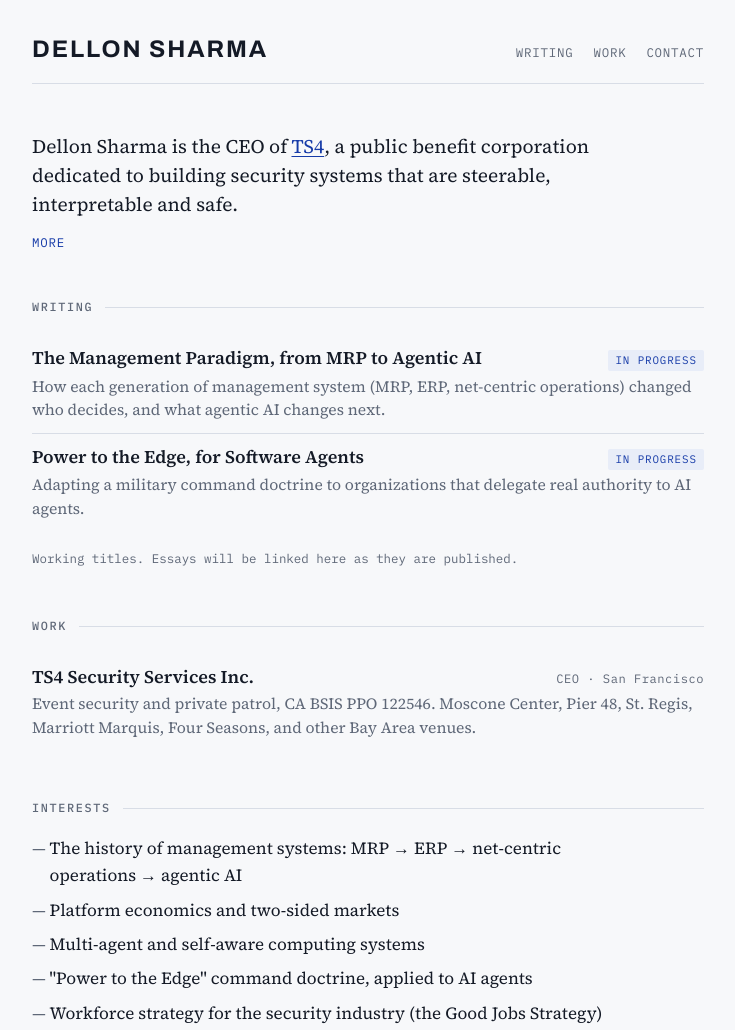
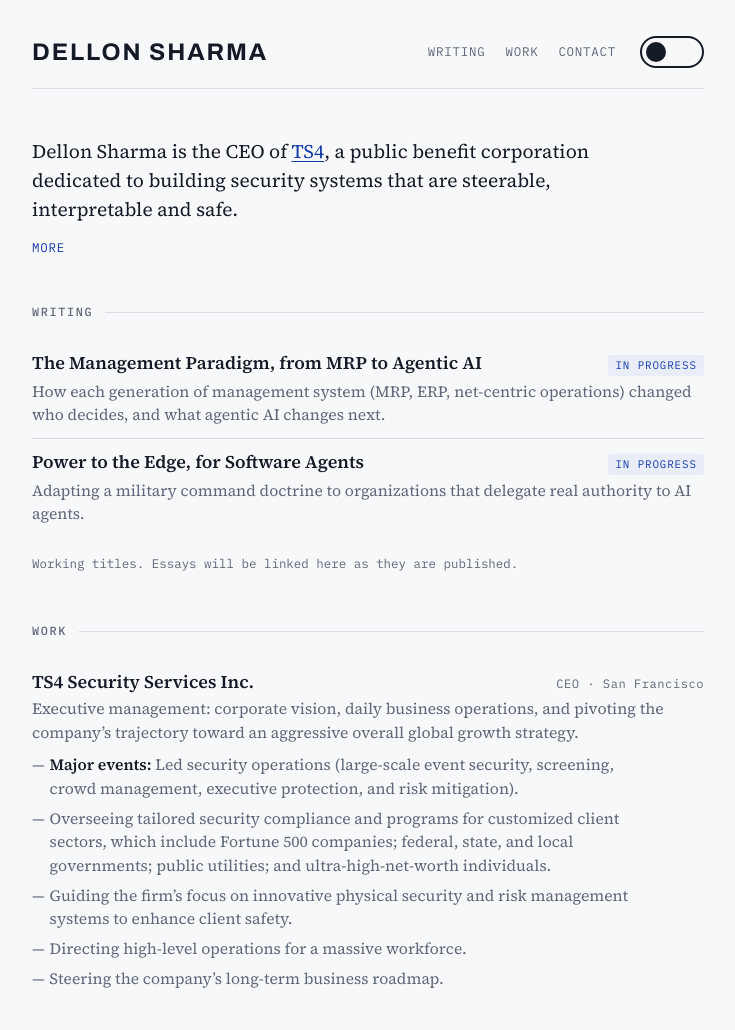
Before and after one commit to dellonsharma/dellonsharma.github.io, a plain HTML site: page index.html in a window 1280 px wide. Shown: the top 1030 px of the page, without its empty margins (272-1007 px from the left). Drawn offline with Linux system fonts and the light colour scheme.

Commit message:
Add dark-mode switch; expand TS4 role under Work
Pill-style theme toggle in the header (top right), remembers the
choice per browser and follows the system setting until used.
Work entry now carries the executive-management description.

Co-Authored-By: Claude Fable 5.1 <noreply@anthropic.com>
Claude-Session: https://claude.ai/code/session_01Tdd38K9P9jQgd2KLY5RU74

```diff
--- a/index.html
+++ b/index.html
@@ -32,6 +32,15 @@
 <link rel="preconnect" href="https://fonts.gstatic.com" crossorigin>
 <link rel="stylesheet" href="https://fonts.googleapis.com/css2?family=Archivo:wdth,wght@125,600;125,700&family=IBM+Plex+Mono:wght@400;500&family=Source+Serif+4:ital,opsz,wght@0,8..60,400;0,8..60,600;1,8..60,400&display=swap">
 
+<script>
+  (function () {
+    try {
+      var t = localStorage.getItem('theme');
+      if (t === 'dark' || t === 'light') document.documentElement.setAttribute('data-theme', t);
+    } catch (e) {}
+  })();
+</script>
+
 <script type="application/ld+json">
 {
   "@context": "https://schema.org",
@@ -62,7 +71,7 @@
     padding-bottom: env(safe-area-inset-bottom, 0px);
   }
   @media (prefers-color-scheme: dark) {
-    :root {
+    :root:not([data-theme="light"]) {
       --bg: #0F141C;
       --fg: #E7EAF0;
       --muted: #9AA3B5;
@@ -72,6 +81,16 @@
       --tag-bg: #1B2537;
       color-scheme: dark;
     }
+  }
+  :root[data-theme="dark"] {
+    --bg: #0F141C;
+    --fg: #E7EAF0;
+    --muted: #9AA3B5;
+    --rule: #273142;
+    --accent: #8AB0FF;
+    --accent-ink: #A9C4FF;
+    --tag-bg: #1B2537;
+    color-scheme: dark;
   }
 
   * { box-sizing: border-box; }
@@ -104,13 +123,13 @@
   .masthead {
     display: flex;
     flex-wrap: wrap;
-    align-items: baseline;
-    justify-content: space-between;
+    align-items: center;
     gap: 0.75rem 1.5rem;
     padding-block: 2.25rem 1.25rem;
     border-bottom: 1px solid var(--rule);
   }
   .nameplate {
+    flex: 1 1 auto;
     margin: 0;
     font-family: var(--font-display);
     font-stretch: 125%;
@@ -122,7 +141,44 @@
   }
   .nameplate a { color: var(--fg); text-decoration: none; }
   .nameplate a:hover { color: var(--accent); }
-  .masthead nav { display: flex; gap: 1.25rem; }
+  .masthead nav { display: flex; gap: 1.25rem; order: 2; }
+
+  /* Theme switch: pill track, round knob; knob left = light, right = dark */
+  .theme-toggle {
+    --tt-w: 64px;
+    --tt-h: 32px;
+    --tt-pad: 4px;
+    --tt-border: 2px;
+    order: 3;
+    position: relative;
+    flex: 0 0 auto;
+    width: var(--tt-w);
+    height: var(--tt-h);
+    padding: 0;
+    border: var(--tt-border) solid var(--fg);
+    border-radius: 999px;
+    background: var(--bg);
+    cursor: pointer;
+    -webkit-appearance: none;
+    appearance: none;
+  }
+  .theme-toggle::after {
+    content: "";
+    position: absolute;
+    top: var(--tt-pad);
+    left: var(--tt-pad);
+    width: calc(var(--tt-h) - 2 * var(--tt-border) - 2 * var(--tt-pad));
+    height: calc(var(--tt-h) - 2 * var(--tt-border) - 2 * var(--tt-pad));
+    border-radius: 50%;
+    background: var(--fg);
+    transform: translateX(0);
+  }
+  .theme-toggle[aria-checked="true"]::after {
+    transform: translateX(calc(var(--tt-w) - var(--tt-h)));
+  }
+  .theme-toggle:hover { border-color: var(--accent); }
+  .theme-toggle:hover::after { background: var(--accent); }
+  .theme-toggle .sr { position: absolute; width: 1px; height: 1px; overflow: hidden; clip: rect(0 0 0 0); white-space: nowrap; }
   .masthead nav a {
     font-family: var(--font-mono);
     font-size: 0.78rem;
@@ -173,7 +229,7 @@
   }
 
   .list { list-style: none; margin: 0; padding: 0; display: flex; flex-direction: column; }
-  .list li {
+  .list > li {
     display: grid;
     grid-template-columns: minmax(0, 1fr) auto;
     align-items: baseline;
@@ -182,7 +238,7 @@
     padding-block: 0.7rem;
     border-bottom: 1px solid var(--rule);
   }
-  .list li:last-child { border-bottom: 0; }
+  .list > li:last-child { border-bottom: 0; }
   .list .title { font-size: 1.12rem; font-weight: 600; line-height: 1.35; text-wrap: balance; min-width: 0; }
   .list .title a { text-decoration: none; color: var(--fg); }
   .list .title a:hover { color: var(--accent); text-decoration: underline; }
@@ -195,6 +251,9 @@
     font-variant-numeric: tabular-nums;
   }
   .list .desc { grid-column: 1 / -1; margin: 0; color: var(--muted); font-size: 0.98rem; line-height: 1.5; min-width: 0; }
+  .list .desc p { margin: 0; }
+  .list .desc .plain { margin-top: 0.55rem; gap: 0.4rem; }
+  .list .desc strong { color: var(--fg); font-weight: 600; }
   .tag {
     display: inline-block;
     font-family: var(--font-mono);
@@ -250,12 +309,16 @@
   }
 
   @media (max-width: 520px) {
-    .list li { grid-template-columns: 1fr; }
+    .list > li { grid-template-columns: 1fr; }
     .list .meta { white-space: normal; }
     .masthead { padding-top: 1.5rem; }
+    .masthead nav { order: 3; flex-basis: 100%; }
+    .theme-toggle { order: 2; }
   }
   @media (prefers-reduced-motion: no-preference) {
     a, .more-btn, .copy-btn { transition: color 120ms ease, border-color 120ms ease; }
+    .theme-toggle { transition: border-color 120ms ease; }
+    .theme-toggle::after { transition: transform 180ms cubic-bezier(.4, 0, .2, 1), background-color 120ms ease; }
   }
 </style>
 </head>
@@ -268,6 +331,7 @@
       <a href="#work">Work</a>
       <a href="#contact">Contact</a>
     </nav>
+    <button class="theme-toggle" id="theme-toggle" type="button" role="switch" aria-checked="false" title="Dark mode"><span class="sr">Dark mode</span></button>
   </header>
 
   <div class="bio" id="bio">
@@ -310,7 +374,16 @@
       <li>
         <span class="title"><a href="https://ts4security.com">TS4 Security Services Inc.</a></span>
         <span class="meta">CEO · San Francisco</span>
-        <p class="desc">Event security and private patrol, CA BSIS PPO 122546. Moscone Center, Pier 48, St. Regis, Marriott Marquis, Four Seasons, and other Bay Area venues.</p>
+        <div class="desc">
+          <p>Executive management: corporate vision, daily business operations, and pivoting the company’s trajectory toward an aggressive overall global growth strategy.</p>
+          <ul class="plain">
+            <li><strong>Major events:</strong> Led security operations (large-scale event security, screening, crowd management, executive protection, and risk mitigation).</li>
+            <li>Overseeing tailored security compliance and programs for customized client sectors, which include Fortune 500 companies; federal, state, and local governments; public utilities; and ultra-high-net-worth individuals.</li>
+            <li>Guiding the firm’s focus on innovative physical security and risk management systems to enhance client safety.</li>
+            <li>Directing high-level operations for a massive workforce.</li>
+            <li>Steering the company’s long-term business roadmap.</li>
+          </ul>
+        </div>
       </li>
     </ul>
   </section>
@@ -344,6 +417,29 @@
 
 <script>
   (function () {
+    var root = document.documentElement;
+    var toggle = document.getElementById('theme-toggle');
+    var mq = window.matchMedia ? window.matchMedia('(prefers-color-scheme: dark)') : null;
+    function isDark() {
+      var t = root.getAttribute('data-theme');
+      if (t === 'dark') return true;
+      if (t === 'light') return false;
+      return !!(mq && mq.matches);
+    }
+    function render() {
+      if (toggle) toggle.setAttribute('aria-checked', isDark() ? 'true' : 'false');
+    }
+    if (toggle) {
+      toggle.addEventListener('click', function () {
+        var next = isDark() ? 'light' : 'dark';
+        root.setAttribute('data-theme', next);
+        try { localStorage.setItem('theme', next); } catch (e) {}
+        render();
+      });
+      if (mq && mq.addEventListener) mq.addEventListener('change', render);
+      render();
+    }
+
     var btn = document.getElementById('more-btn');
     var more = document.getElementById('bio-more');
     if (btn && more) {
```
